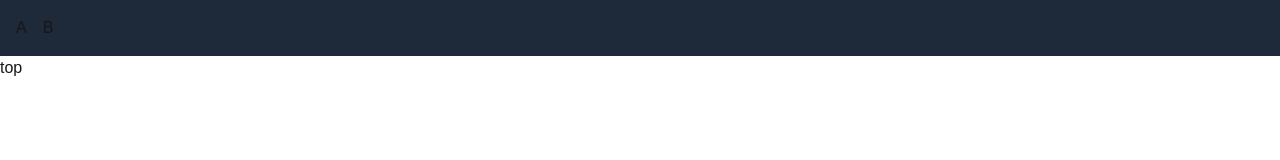
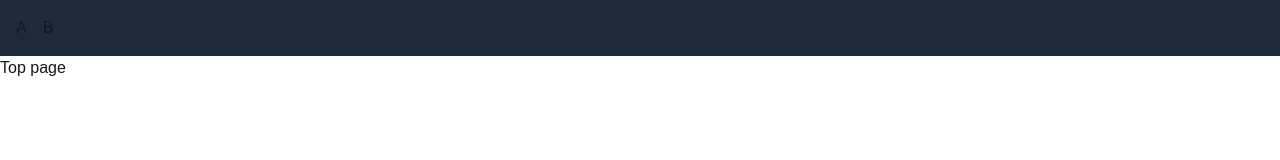
Before and after one commit to sue71/sandbox, a Next.js app in the folder typescript/nextjs-on-cloudrun/: page / in a window 1280 px wide. Shown: the top 160 px of the page. Built offline with nearby package versions, Linux system fonts and the light colour scheme.

Commit message:
chore: up

```diff
--- a/typescript/nextjs-on-cloudrun/package.json
+++ b/typescript/nextjs-on-cloudrun/package.json
@@ -3,7 +3,7 @@
   "version": "0.1.0",
   "private": true,
   "scripts": {
-    "dev": "next dev --turbopack",
+    "dev": "next dev",
     "build": "next build",
     "start": "next start",
     "lint": "next lint"
--- a/typescript/nextjs-on-cloudrun/src/app/page.tsx
+++ b/typescript/nextjs-on-cloudrun/src/app/page.tsx
@@ -1,3 +1,3 @@
 export default function Page() {
-  return <div>top</div>;
+  return <div>Top page</div>;
 }
```
Also changed, not shown: 1 other file (tests, documents, lock files or other folders).
